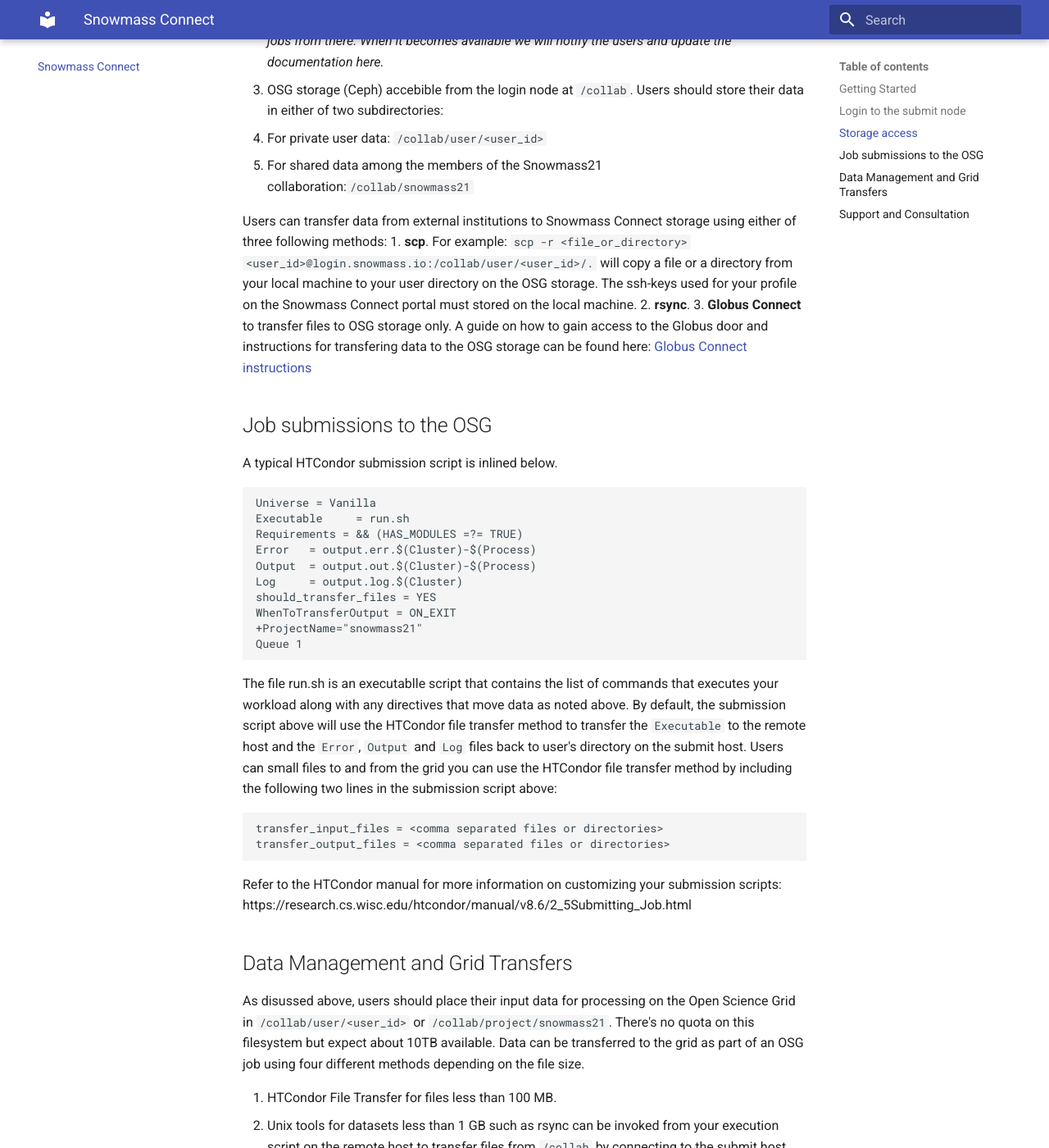
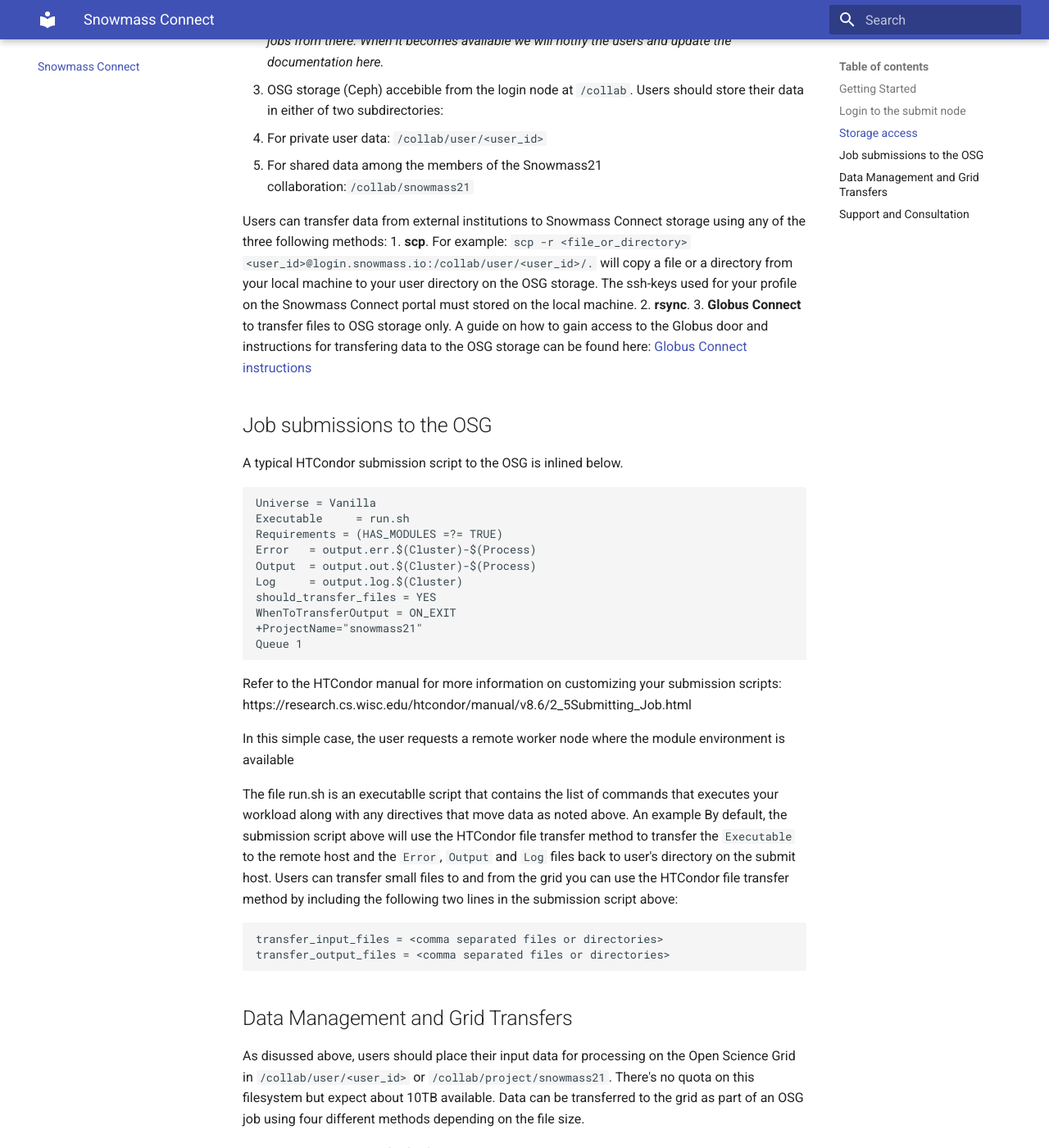
Before and after one commit to ppaschos/snowmass-connect-docs, an MkDocs documentation site: the page built from docs/index.md, in a window 1280 px wide and 1400 px high, scrolled down 1463 px. Shown: the whole window at 82% size. Built offline with MkDocs 1.6.1 and Material for MkDocs 9.7.7, drawn with Linux system fonts in a browser that asks for light colours.

Commit message:
Update index.md

```diff
--- a/docs/index.md
+++ b/docs/index.md
@@ -44,7 +44,7 @@
 * For private user data: `/collab/user/<user_id>`
 * For shared data among the members of the Snowmass21 collaboration:`/collab/snowmass21`
 
-Users can transfer data from external institutions to Snowmass Connect storage using either of three following methods:
+Users can transfer data from external institutions to Snowmass Connect storage using any of the three following methods:
 1. **scp**. For example: `scp -r <file_or_directory> <user_id>@login.snowmass.io:/collab/user/<user_id>/.` will copy a file or a directory
 from your local machine to your user directory on the OSG storage. The ssh-keys used for your profile on the Snowmass Connect portal
 must stored on the local machine.
@@ -55,11 +55,11 @@
 
 ## Job submissions to the OSG
 
-A typical HTCondor submission script is inlined below.
+A typical HTCondor submission script to the OSG is inlined below.
 
     Universe = Vanilla
     Executable     = run.sh
-    Requirements = && (HAS_MODULES =?= TRUE)
+    Requirements = (HAS_MODULES =?= TRUE)
     Error   = output.err.$(Cluster)-$(Process)
     Output  = output.out.$(Cluster)-$(Process)
     Log     = output.log.$(Cluster)
@@ -68,17 +68,21 @@
     +ProjectName="snowmass21"
     Queue 1
 
+Refer to the HTCondor manual for more information on customizing your submission scripts: https://research.cs.wisc.edu/htcondor/manual/v8.6/2_5Submitting_Job.html
+
+In this simple case, the user requests a remote worker node where the module environment is available
+
 The file run.sh is an executablle script that contains the list of commands that executes your workload
-along with any directives that move data as noted above. By default, the submission script above will use the HTCondor file transfer
+along with any directives that move data as noted above. An example
+By default, the submission script above will use the HTCondor file transfer
 method to transfer the `Executable` to the remote host and the `Error`, `Output` and `Log`
-files back to user's directory on the submit host. Users can small files to and from the grid you can use the HTCondor
+files back to user's directory on the submit host. Users can transfer small files to and from the grid you can use the HTCondor
 file transfer method by including the following two lines in the submission
 script above:
 
     transfer_input_files = <comma separated files or directories>
     transfer_output_files = <comma separated files or directories>
 
-Refer to the HTCondor manual for more information on customizing your submission scripts: https://research.cs.wisc.edu/htcondor/manual/v8.6/2_5Submitting_Job.html
 
 ## Data Management and Grid Transfers
 
```
